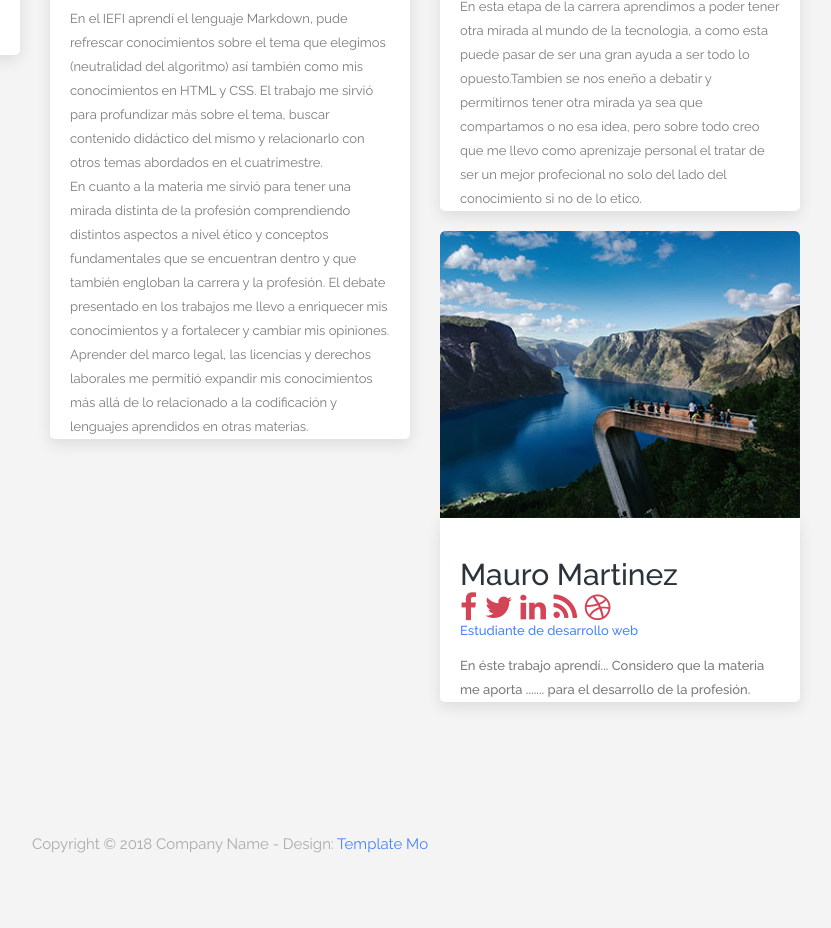
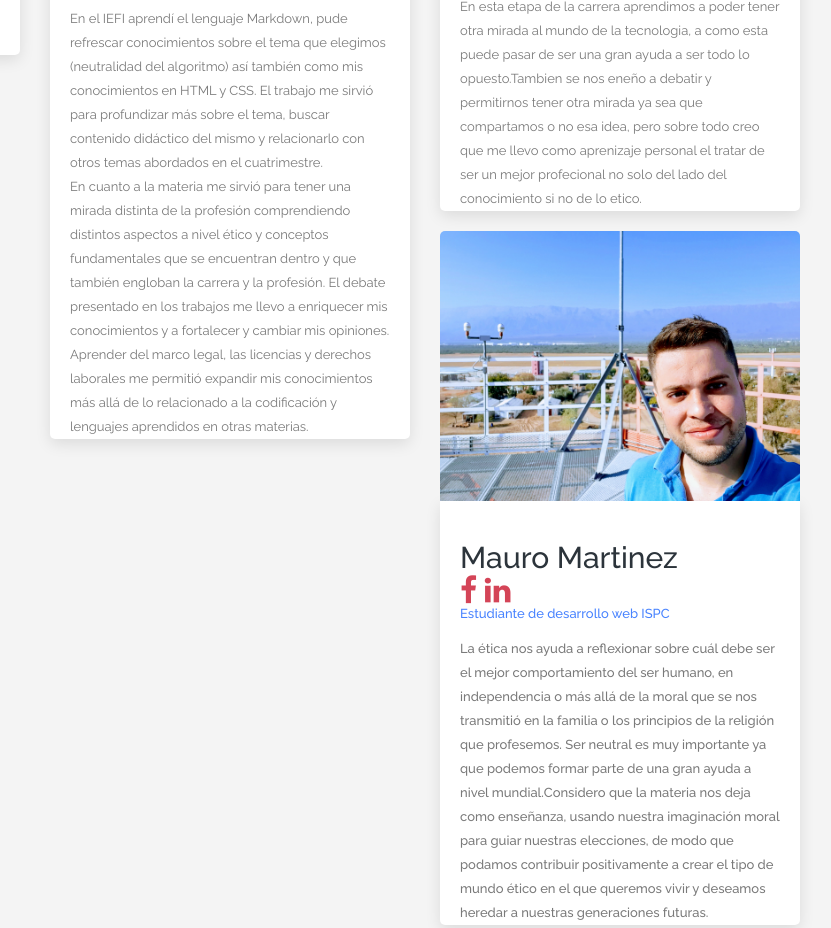
Before and after one commit to Fran150620/Etica-y-Deontologia-Profesional, a plain HTML site: page index.html in a window 1280 px wide. Shown: the part 4951-5879 px from the top of the page, without its empty margins (410-1241 px from the left). Drawn offline with nearby package versions, Linux system fonts and the light colour scheme.

Commit message:
Agregado parte Mauro

```diff
--- a/index.html
+++ b/index.html
@@ -230,21 +230,22 @@
                         <div class="col-md-4 col-sm-6 col-xs-12">
                             <div class="featured-item">
                                 <div class="thumb">
-                                    <img src="img/featured_item_3.jpg" alt="">
+                                    <img src="img/mauro.jpg" alt="">
                                 </div>
                                 <div class="down-content">
                                     <h2>Mauro Martinez</h22>
                                     <ul class="social-icons">
                                         <li>
-                                            <a href="#"><i class="fa fa-facebook"></i></a>
-                                            <a href="#"><i class="fa fa-twitter"></i></a>
-                                            <a href="#"><i class="fa fa-linkedin"></i></a>
-                                            <a href="#"><i class="fa fa-rss"></i></a>
-                                            <a href="#"><i class="fa fa-dribbble"></i></a>
+                                            <a href="https://www.facebook.com/mauro.martinez.14661"><i class="fa fa-facebook"></i></a>
+
+                                            <a href="https://www.linkedin.com/in/mauro-martinez"><i class="fa fa-linkedin"></i></a>
+
                                         </li>
                                     </ul>
-                                    <span>Estudiante de desarrollo web</span>
-                                    <p>En éste trabajo aprendí... Considero que la materia me aporta ....... para el desarrollo de la profesión.</p>
+                                    <span>Estudiante de desarrollo web ISPC</span>
+                                    <p>La ética nos ayuda a reflexionar sobre cuál debe ser el mejor comportamiento del ser humano, en independencia o más allá de la moral que se nos transmitió en la familia o los principios  de la religión que profesemos.
+                                       Ser neutral es  muy importante ya que podemos formar parte de una gran ayuda a nivel mundial.Considero que la materia nos deja como enseñanza, usando nuestra imaginación moral para guiar nuestras elecciones,
+                                       de modo que podamos contribuir positivamente a crear el tipo de mundo ético en el que queremos vivir y deseamos heredar a nuestras generaciones futuras.  </p>
                     </div>
                 </div>
             </div>
```
Also changed, not shown: img/mauro.jpg (added).
